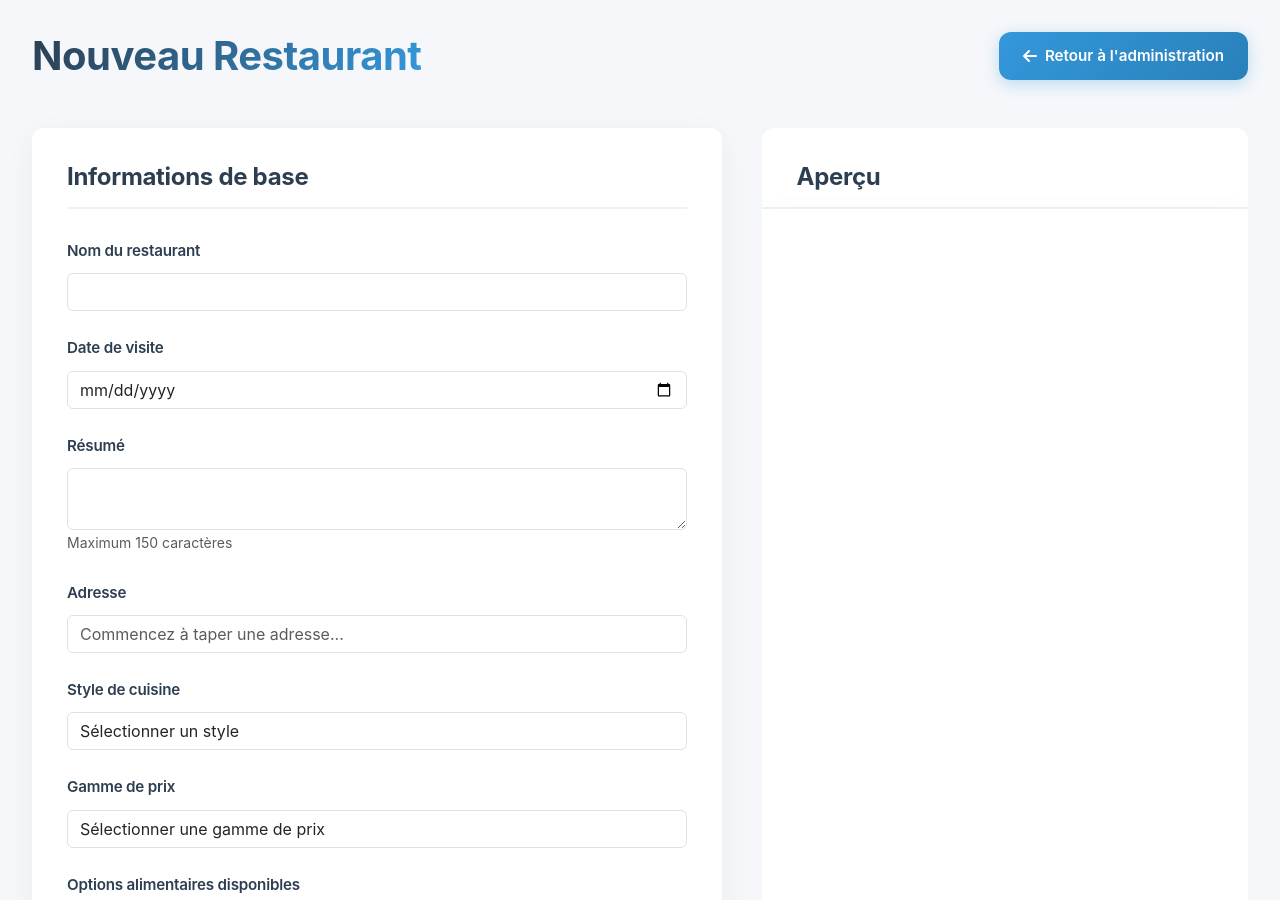
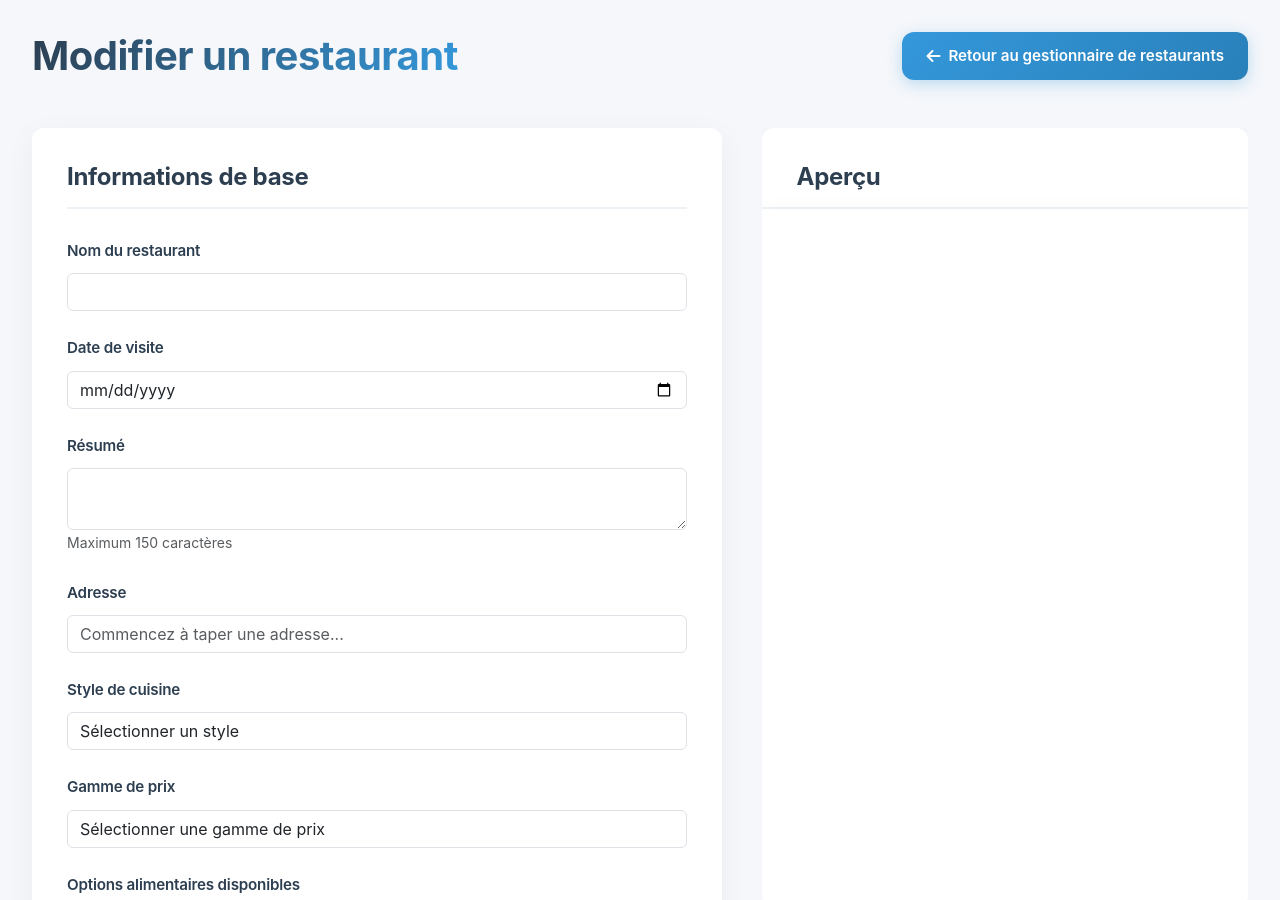
Before and after one commit to Natael21/blog-culinaire, a Jekyll site: the page admin/new-resto.html, which Jekyll copies as it is, in a window 1280 px wide and 900 px high. Built offline with Jekyll 4.4.1, drawn with Linux system fonts in a browser that asks for light colours; some of the changed text lies outside the part shown.

Commit message:
Update new-resto.html: Changed header title to "Modifier un restaurant" and updated navigation link to "Retour au gestionnaire de restaurants". Modified save button text to "Enregistrer les modifications" for clarity.

```diff
--- a/admin/new-resto.html
+++ b/admin/new-resto.html
@@ -2489,9 +2489,9 @@ ${editorContent}`;
 </head>
 <body>
     <header class="admin-header">
-        <h1 class="admin-title">Nouveau Restaurant</h1>
-        <a href="index.html" class="action-button">
-            <i class="fas fa-arrow-left"></i> Retour à l'administration
+        <h1 class="admin-title">Modifier un restaurant</h1>
+        <a href="restaurants.html" class="action-button">
+            <i class="fas fa-arrow-left"></i> Retour au gestionnaire de restaurants
         </a>
     </header>
 
@@ -2747,7 +2747,7 @@ ${editorContent}`;
                 <div class="form-actions">
                     <div class="action-buttons" style="display: flex; gap: 1rem; justify-content: flex-end;">
                         <button type="submit" class="action-button" id="saveButton">
-                            <i class="fas fa-save"></i> Enregistrer un brouillon
+                            <i class="fas fa-save"></i> Enregistrer les modifications
                         </button>
                         <button type="button" class="action-button cancel" onclick="cancelForm()">
                             <i class="fas fa-times"></i> Annuler
```
